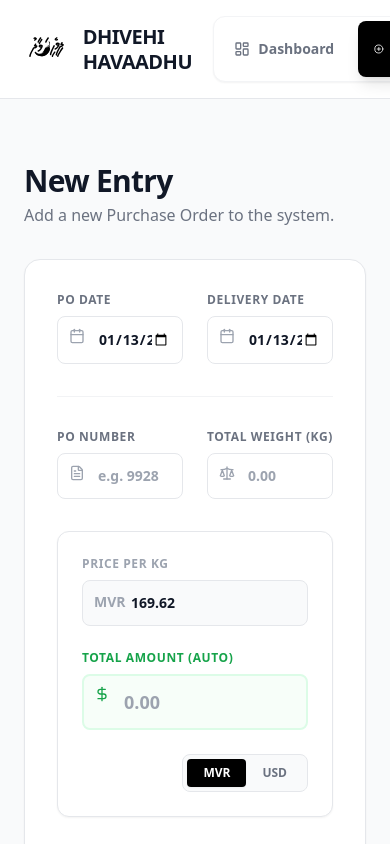
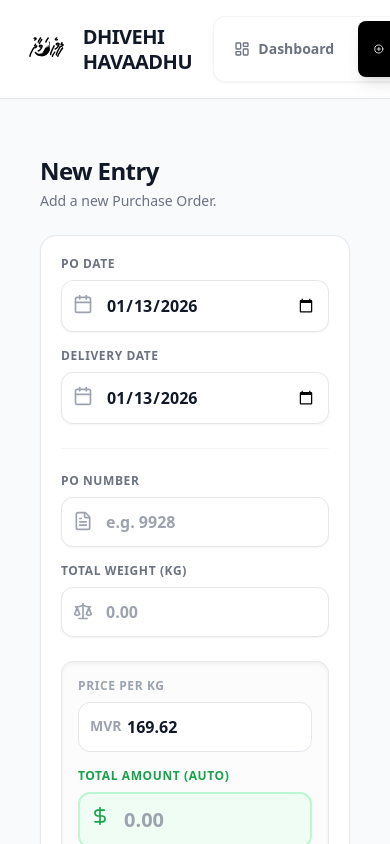
Before and after one commit to Yarmin007/Nilathundi, a Next.js app: page /entry in a window 390 px wide. Shown: the top 844 px of the page. Built offline with nearby package versions, Linux system fonts and the light colour scheme; no server answers; the database is empty.

Commit message:
Fix entry page for mobile

```diff
--- a/src/app/entry/page.tsx
+++ b/src/app/entry/page.tsx
@@ -168,99 +168,103 @@ export default function NewEntry() {
   }
 
   return (
-    <div className="max-w-3xl mx-auto pb-20 pt-8 relative">
+    // MOBILE FIX: Added px-4 (padding sides)
+    <div className="max-w-3xl mx-auto pb-24 pt-6 px-4 relative">
 
-      <div className="mb-8">
-        <h1 className="text-3xl font-extrabold text-gray-900 tracking-tight">
+      <div className="mb-6 md:mb-8">
+        <h1 className="text-2xl md:text-3xl font-extrabold text-gray-900 tracking-tight">
             {editingId ? 'Edit Entry' : 'New Entry'}
         </h1>
-        <p className="text-gray-500 font-medium mt-1">
-            {editingId ? 'Update the details below.' : 'Add a new Purchase Order to the system.'}
+        <p className="text-gray-500 text-sm md:text-base font-medium mt-1">
+            {editingId ? 'Update the details below.' : 'Add a new Purchase Order.'}
         </p>
       </div>
 
       {/* THE FORM CARD */}
-      <div className={`rounded-2xl border shadow-sm overflow-hidden p-8 mb-10 transition-colors ${editingId ? 'bg-blue-50/50 border-blue-200' : 'bg-white border-gray-200'}`}>
-        <form onSubmit={handleSubmit} className="space-y-8">
+      <div className={`rounded-2xl border shadow-sm overflow-hidden p-5 md:p-8 mb-10 transition-colors ${editingId ? 'bg-blue-50/50 border-blue-200' : 'bg-white border-gray-200'}`}>
+        <form onSubmit={handleSubmit} className="space-y-6 md:space-y-8">
 
-          {/* Section 1: Dates */}
-          <div className="grid grid-cols-2 gap-6">
+          {/* Section 1: Dates (Stacks on mobile) */}
+          <div className="grid grid-cols-1 md:grid-cols-2 gap-4 md:gap-6">
             <div>
               <label className="block text-xs font-bold text-gray-500 uppercase tracking-wider mb-2">PO Date</label>
               <div className="relative">
-                <Calendar className="absolute left-3 top-3 w-4 h-4 text-gray-400" />
+                <Calendar className="absolute left-3 top-3.5 w-5 h-5 text-gray-400" />
                 <input
                   type="date"
                   required
                   value={formData.po_date}
                   onChange={(e) => setFormData({...formData, po_date: e.target.value})}
-                  className="w-full pl-10 bg-white border border-gray-200 text-gray-900 text-sm font-bold rounded-lg focus:ring-black focus:border-black block p-3 outline-none transition-all"
+                  className="w-full pl-11 bg-white border border-gray-200 text-gray-900 text-base font-bold rounded-xl focus:ring-black focus:border-black block p-3 outline-none transition-all shadow-sm"
                 />
               </div>
             </div>
             <div>
               <label className="block text-xs font-bold text-gray-500 uppercase tracking-wider mb-2">Delivery Date</label>
               <div className="relative">
-                <Calendar className="absolute left-3 top-3 w-4 h-4 text-gray-400" />
+                <Calendar className="absolute left-3 top-3.5 w-5 h-5 text-gray-400" />
                 <input
                   type="date"
                   required
                   value={formData.delivery_date}
                   onChange={(e) => setFormData({...formData, delivery_date: e.target.value})}
-                  className="w-full pl-10 bg-white border border-gray-200 text-gray-900 text-sm font-bold rounded-lg focus:ring-black focus:border-black block p-3 outline-none transition-all"
+                  className="w-full pl-11 bg-white border border-gray-200 text-gray-900 text-base font-bold rounded-xl focus:ring-black focus:border-black block p-3 outline-none transition-all shadow-sm"
                 />
               </div>
             </div>
           </div>
 
-          <hr className="border-gray-200/50" />
+          <hr className="border-gray-100" />
 
-          {/* Section 2: Order Details */}
-          <div className="grid grid-cols-2 gap-6">
+          {/* Section 2: Order Details (Stacks on mobile) */}
+          <div className="grid grid-cols-1 md:grid-cols-2 gap-4 md:gap-6">
             <div>
               <label className="block text-xs font-bold text-gray-500 uppercase tracking-wider mb-2">PO Number</label>
               <div className="relative">
-                <FileText className="absolute left-3 top-3 w-4 h-4 text-gray-400" />
+                <FileText className="absolute left-3 top-3.5 w-5 h-5 text-gray-400" />
                 <input
                   type="text"
                   required
                   placeholder="e.g. 9928"
+                  inputMode="numeric"
                   value={formData.po_number}
                   onChange={(e) => setFormData({...formData, po_number: e.target.value})}
-                  className="w-full pl-10 bg-white border border-gray-200 text-gray-900 text-sm font-bold rounded-lg focus:ring-black focus:border-black block p-3 outline-none transition-all"
+                  className="w-full pl-11 bg-white border border-gray-200 text-gray-900 text-base font-bold rounded-xl focus:ring-black focus:border-black block p-3 outline-none transition-all shadow-sm"
                 />
               </div>
             </div>
             <div>
               <label className="block text-xs font-bold text-gray-500 uppercase tracking-wider mb-2">Total Weight (Kg)</label>
               <div className="relative">
-                <Scale className="absolute left-3 top-3 w-4 h-4 text-gray-400" />
+                <Scale className="absolute left-3 top-3.5 w-5 h-5 text-gray-400" />
                 <input
                   type="number"
                   step="0.01"
                   placeholder="0.00"
+                  inputMode="decimal"
                   value={formData.weight_kg}
                   onChange={(e) => setFormData({...formData, weight_kg: e.target.value})}
-                  className="w-full pl-10 bg-white border border-gray-200 text-gray-900 text-sm font-bold rounded-lg focus:ring-black focus:border-black block p-3 outline-none transition-all"
+                  className="w-full pl-11 bg-white border border-gray-200 text-gray-900 text-base font-bold rounded-xl focus:ring-black focus:border-black block p-3 outline-none transition-all shadow-sm"
                 />
               </div>
             </div>
           </div>
 
           {/* Section 3: Money & Calculations */}
-          <div className="bg-white p-6 rounded-xl border border-gray-200 grid grid-cols-1 md:grid-cols-3 gap-6 shadow-sm">
+          <div className="bg-gray-50/50 p-4 md:p-6 rounded-xl border border-gray-200 grid grid-cols-1 md:grid-cols-3 gap-4 md:gap-6 shadow-inner">
 
             {/* Price Per Kg */}
             <div>
               <label className="block text-xs font-bold text-gray-400 uppercase tracking-wider mb-2">Price Per Kg</label>
               <div className="relative">
-                <span className="absolute left-3 top-3 text-gray-400 font-bold text-sm">MVR</span>
+                <span className="absolute left-3 top-3.5 text-gray-400 font-bold text-sm">MVR</span>
                 <input
                   type="number"
                   step="0.01"
+                  inputMode="decimal"
                   value={formData.unit_price}
                   onChange={(e) => setFormData({...formData, unit_price: e.target.value})}
-                  className="w-full pl-12 bg-gray-50 border border-gray-200 text-gray-900 text-sm font-bold rounded-lg focus:ring-black focus:border-black block p-3 outline-none transition-all"
+                  className="w-full pl-12 bg-white border border-gray-200 text-gray-900 text-base font-bold rounded-xl focus:ring-black focus:border-black block p-3 outline-none transition-all"
                 />
               </div>
             </div>
@@ -269,33 +273,33 @@ export default function NewEntry() {
             <div className="md:col-span-2">
               <label className="block text-xs font-bold text-green-600 uppercase tracking-wider mb-2">Total Amount (Auto)</label>
               <div className="relative">
-                <DollarSign className="absolute left-3 top-3 w-4 h-4 text-green-600" />
+                <DollarSign className="absolute left-3 top-3.5 w-5 h-5 text-green-600" />
                 <input
                   type="number"
                   required
                   step="0.01"
                   placeholder="0.00"
+                  readOnly
                   value={formData.total_amount}
-                  onChange={(e) => setFormData({...formData, total_amount: e.target.value})}
-                  className="w-full pl-10 bg-green-50/50 border-2 border-green-100 text-green-700 text-lg font-extrabold rounded-lg focus:ring-green-500 focus:border-green-500 block p-3 outline-none transition-all"
+                  className="w-full pl-11 bg-green-50 border-2 border-green-200 text-green-700 text-xl font-extrabold rounded-xl focus:ring-green-500 focus:border-green-500 block p-3 outline-none transition-all"
                 />
               </div>
             </div>
 
              {/* Currency Toggle */}
             <div className="md:col-span-3 flex justify-end">
-                <div className="flex bg-gray-50 rounded-lg border border-gray-200 p-1">
+                <div className="flex bg-white rounded-lg border border-gray-200 p-1 shadow-sm">
                     <button
                     type="button"
                     onClick={() => setFormData({...formData, currency: 'MVR'})}
-                    className={`px-4 py-1.5 text-xs font-bold rounded transition-all ${formData.currency === 'MVR' ? 'bg-black text-white shadow-sm' : 'text-gray-500 hover:text-black'}`}
+                    className={`px-5 py-2 text-xs font-bold rounded-md transition-all ${formData.currency === 'MVR' ? 'bg-black text-white shadow-md' : 'text-gray-500 hover:text-black'}`}
                     >
                     MVR
                     </button>
                     <button
                     type="button"
                     onClick={() => setFormData({...formData, currency: 'USD'})}
-                    className={`px-4 py-1.5 text-xs font-bold rounded transition-all ${formData.currency === 'USD' ? 'bg-black text-white shadow-sm' : 'text-gray-500 hover:text-black'}`}
+                    className={`px-5 py-2 text-xs font-bold rounded-md transition-all ${formData.currency === 'USD' ? 'bg-black text-white shadow-md' : 'text-gray-500 hover:text-black'}`}
                     >
                     USD
                     </button>
@@ -305,21 +309,21 @@ export default function NewEntry() {
           </div>
 
           {/* Submit & Cancel Buttons */}
-          <div className="flex gap-3">
+          <div className="flex flex-col md:flex-row gap-3 pt-2">
             {editingId && (
                 <button
                     type="button"
                     onClick={cancelEdit}
-                    className="flex-1 text-gray-700 bg-white border border-gray-300 hover:bg-gray-50 font-bold rounded-xl text-sm px-5 py-4 flex items-center justify-center gap-2 transition-all"
+                    className="w-full text-gray-700 bg-white border border-gray-300 hover:bg-gray-50 font-bold rounded-xl text-base px-5 py-4 flex items-center justify-center gap-2 transition-all active:scale-95"
                 >
-                    <Ban className="w-5 h-5" /> Cancel Edit
+                    <Ban className="w-5 h-5" /> Cancel
                 </button>
             )}
 
             <button
                 type="submit"
                 disabled={loading}
-                className={`flex-[2] text-white font-bold rounded-xl text-sm px-5 py-4 text-center flex items-center justify-center gap-2 transition-all shadow-md ${editingId ? 'bg-blue-600 hover:bg-blue-700' : 'bg-black hover:bg-gray-800'}`}
+                className={`w-full text-white font-bold rounded-xl text-base px-5 py-4 text-center flex items-center justify-center gap-2 transition-all shadow-md active:scale-95 ${editingId ? 'bg-blue-600 hover:bg-blue-700' : 'bg-black hover:bg-gray-800'}`}
             >
                 {loading ? <Loader2 className="w-5 h-5 animate-spin" /> : <Save className="w-5 h-5" />}
                 {editingId ? 'Update Entry' : 'Save Entry'}
@@ -333,33 +337,31 @@ export default function NewEntry() {
       <div className="border-t border-gray-200 pt-8">
         <h3 className="text-sm font-bold text-gray-400 uppercase tracking-wider mb-4">Recently Added</h3>
 
-        <div className="bg-white rounded-xl border border-gray-200 overflow-hidden">
+        <div className="bg-white rounded-xl border border-gray-200 overflow-hidden shadow-sm">
           {recentOrders.length === 0 ? (
             <div className="p-6 text-center text-sm text-gray-400">No entries yet. Add one above!</div>
           ) : (
             recentOrders.map((order) => (
               <div key={order.id} className={`flex justify-between items-center p-4 border-b border-gray-100 last:border-0 transition-colors ${editingId === order.id ? 'bg-blue-50 border-l-4 border-l-blue-500' : 'hover:bg-gray-50'}`}>
                 <div>
-                   <div className="font-bold text-gray-900 text-sm">PO #{order.po_number}</div>
-                   <div className="text-xs text-gray-500 font-medium mt-0.5">
-                      Del: {order.delivery_date || order.po_date} • {order.currency} {order.total_amount} • <span className="text-black font-bold">{order.weight_kg} kg</span>
+                   <div className="font-bold text-gray-900 text-base">PO #{order.po_number}</div>
+                   <div className="text-xs text-gray-500 font-medium mt-1">
+                      {order.delivery_date} • {order.currency} {order.total_amount} • <span className="text-black font-bold">{order.weight_kg} kg</span>
                    </div>
                 </div>
 
                 <div className="flex gap-2">
                     <button
                     onClick={() => handleEdit(order)}
-                    className="text-gray-400 hover:text-blue-600 hover:bg-blue-50 p-2 rounded-lg transition-all group"
-                    title="Edit Entry"
+                    className="text-gray-400 hover:text-blue-600 hover:bg-blue-50 p-3 rounded-lg transition-all active:bg-blue-100"
                     >
-                        <Pencil className="w-4 h-4 group-hover:scale-110 transition-transform" />
+                        <Pencil className="w-5 h-5" />
                     </button>
                     <button
                     onClick={() => promptDelete(order.id)}
-                    className="text-gray-400 hover:text-red-600 hover:bg-red-50 p-2 rounded-lg transition-all group"
-                    title="Delete Entry"
+                    className="text-gray-400 hover:text-red-600 hover:bg-red-50 p-3 rounded-lg transition-all active:bg-red-100"
                     >
-                        <Trash2 className="w-4 h-4 group-hover:scale-110 transition-transform" />
+                        <Trash2 className="w-5 h-5" />
                     </button>
                 </div>
               </div>
@@ -370,20 +372,20 @@ export default function NewEntry() {
 
       {/* --- CUSTOM DELETE MODAL --- */}
       {showDeleteModal && (
-        <div className="fixed inset-0 z-50 flex items-center justify-center p-4 bg-black/50 backdrop-blur-sm animate-in fade-in duration-200">
+        <div className="fixed inset-0 z-50 flex items-center justify-center p-4 bg-black/60 backdrop-blur-sm animate-in fade-in duration-200">
           <div className="bg-white rounded-2xl shadow-2xl max-w-sm w-full p-6 scale-100 animate-in zoom-in-95 duration-200">
 
             <div className="flex justify-between items-start mb-4">
               <div className="bg-red-50 p-3 rounded-full">
                  <AlertTriangle className="w-6 h-6 text-red-600" />
               </div>
-              <button onClick={() => setShowDeleteModal(false)} className="text-gray-400 hover:text-gray-600 p-1">
-                <X className="w-5 h-5"/>
+              <button onClick={() => setShowDeleteModal(false)} className="text-gray-400 hover:text-gray-600 p-2">
+                <X className="w-6 h-6"/>
               </button>
             </div>
 
-            <h3 className="text-lg font-bold text-gray-900 mb-2">Delete Entry?</h3>
-            <p className="text-sm text-gray-500 mb-6">
+            <h3 className="text-xl font-bold text-gray-900 mb-2">Delete Entry?</h3>
+            <p className="text-sm text-gray-500 mb-8 leading-relaxed">
               Are you sure you want to delete this order? This action cannot be undone.
             </p>
 
@@ -391,16 +393,16 @@ export default function NewEntry() {
               <button
                 onClick={() => setShowDeleteModal(false)}
                 disabled={deleteLoading}
-                className="flex-1 px-4 py-3 rounded-xl border border-gray-200 text-gray-700 font-bold text-sm hover:bg-gray-50 transition-colors"
+                className="flex-1 px-4 py-3.5 rounded-xl border border-gray-300 text-gray-700 font-bold text-sm hover:bg-gray-50 active:bg-gray-100"
               >
                 Cancel
               </button>
               <button
                 onClick={confirmDelete}
                 disabled={deleteLoading}
-                className="flex-1 px-4 py-3 rounded-xl bg-red-600 text-white font-bold text-sm hover:bg-red-700 transition-colors flex justify-center items-center gap-2"
+                className="flex-1 px-4 py-3.5 rounded-xl bg-red-600 text-white font-bold text-sm hover:bg-red-700 active:bg-red-800 flex justify-center items-center gap-2 shadow-lg shadow-red-200"
               >
-                {deleteLoading ? <Loader2 className="w-4 h-4 animate-spin"/> : 'Delete Forever'}
+                {deleteLoading ? <Loader2 className="w-4 h-4 animate-spin"/> : 'Delete'}
               </button>
             </div>
 
```
